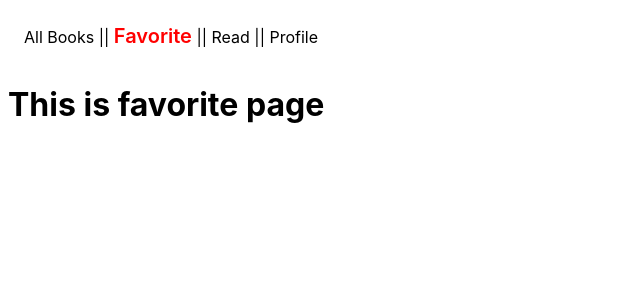
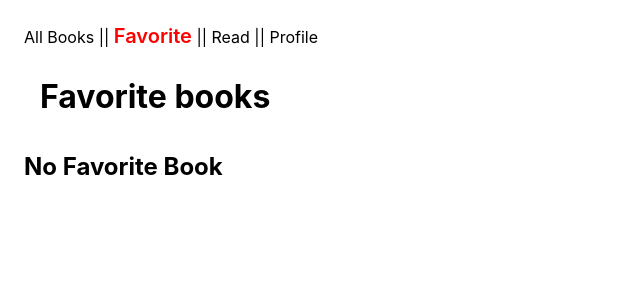
Before and after one commit to harshv5094/book-app, a React (Vite) app: page /favorite in a window 1280 px wide. Shown: the top 300 px of the page, without its empty margins (0-640 px from the left). Built offline with nearby package versions, Linux system fonts and the light colour scheme.

Commit message:
feat: Designing Favorite Item

```diff
--- a/src/pages/Favorite.jsx
+++ b/src/pages/Favorite.jsx
@@ -1,8 +1,58 @@
+import { useContext } from "react"
+import { BookContext } from "../components/BooksProvider"
 
 function Favorite() {
+  const { favoriteBook, book } = useContext(BookContext)
+  const { books, getBooks } = book
+  const { favoriteBooks } = favoriteBook
+
+  console.table(favoriteBooks)
+  const markAsRead = (itemID) => {
+    getBooks(books.map(item => {
+      if (item.id === itemID) {
+        item.read = true
+      }
+      return item
+    }))
+  }
+
   return (
     <div className="favorite">
-      <h1>This is favorite page</h1>
+      <div className="title">
+        Favorite books
+      </div>
+
+      <div className="content">
+        <div className="book-list">
+          {
+            favoriteBooks.length === 0 ? (<div className="book-list">
+              <h2>
+                No Favorite Book
+              </h2>
+            </div>) : (
+              favoriteBooks.map((item, index) => {
+                return (
+                  <div key={index} className="book-card">
+                    <section className="book-image">
+                      <img width={"200px"} height={"300px"} src={`${item.image}`} alt={`${item.title}`} />
+                    </section>
+                    <section className="book-content">
+                      <strong>Title:</strong> {item.title}
+                      <br />
+                      <br />
+                      <strong>Author:</strong> {item.author}
+                      <br />
+                      <br />
+                      {item.read === false ? (<button onClick={() => markAsRead(item.id)}>Mark as read</button>) : (<button disabled>Already Read</button>)}
+                      <br />
+                    </section>
+                  </div>
+                )
+              })
+            )
+          }
+        </div>
+      </div>
     </div>
   )
 }
```
